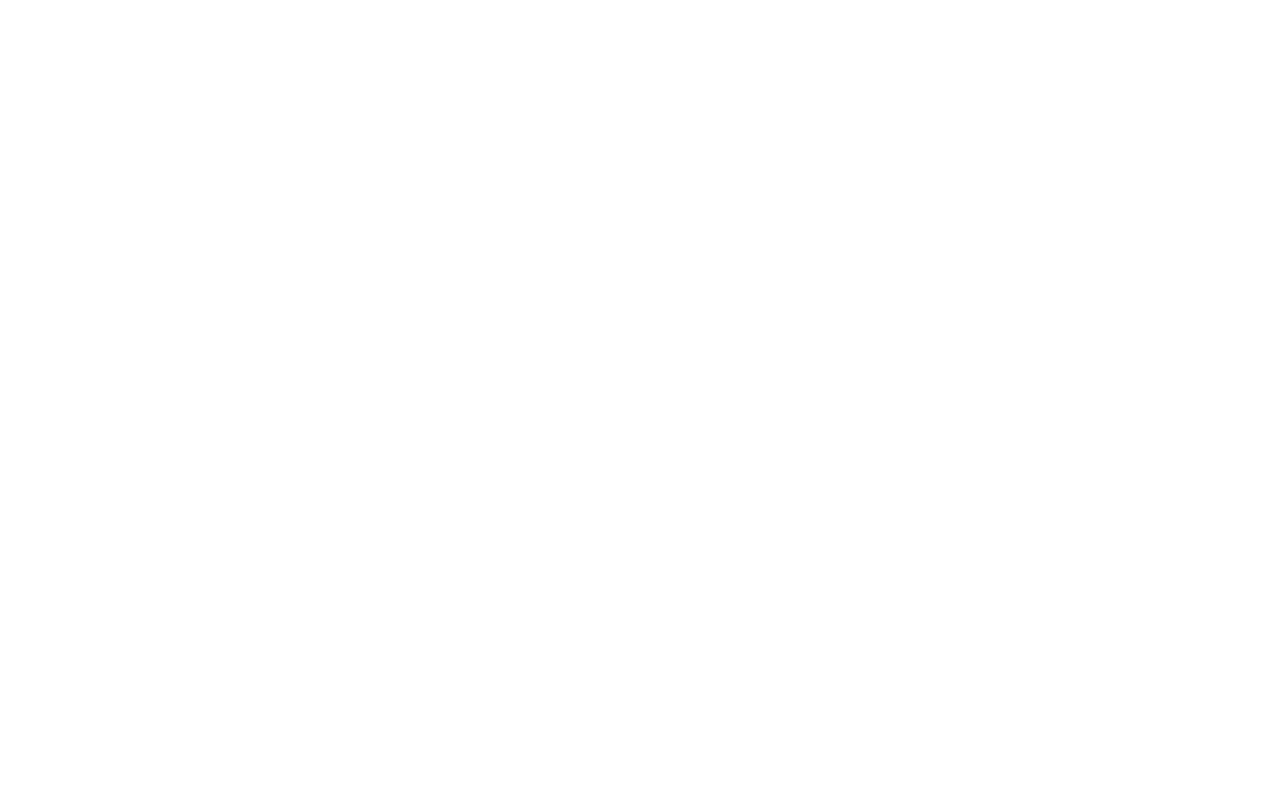
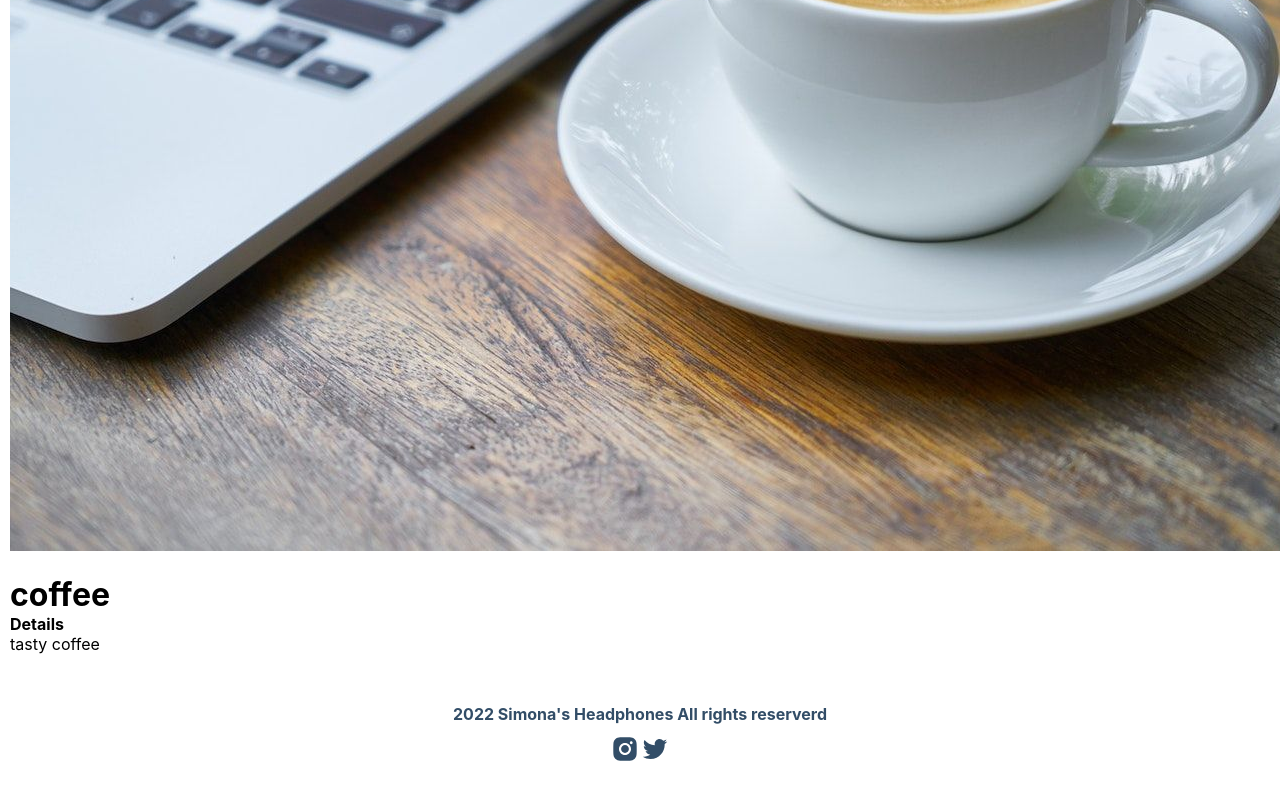
Before and after one commit to godriceeichie/React-Ecommerce-Website, a React (Create React App) app: page /product/coffee in a window 1280 px wide. Shown: the part 356-1156 px from the top of the page. Before the commit the page ends 800 px from the top, so only its background shows below. Built offline with nearby package versions, Linux system fonts and the light colour scheme.

Commit message:
Finished writing the html code for the first part of the product page

```diff
--- a/src/components/Footer.js
+++ b/src/components/Footer.js
@@ -7,8 +7,8 @@ const Footer = () => {
             <div className='footer-container'>
                 <p>2022 Simona's Headphones All rights reserverd</p>
                 <p className='icons'>
-                    <AiFillInstagram />
-                    <AiOutlineTwitter />
+                    <AiFillInstagram style={{fontSize: '30px'}}/>
+                    <AiOutlineTwitter style={{fontSize: '30px'}}/>
                 </p>
             </div>
         </footer>
--- a/src/components/Home.js
+++ b/src/components/Home.js
@@ -12,7 +12,9 @@ const Home = () => {
         <Products.Provider value={products}>
             <div className='layout'>
                 <Header />
-                <Outlet />
+                <main className='main-container'>
+                    <Outlet />
+                </main>
                 <Footer />
             </div>
         </Products.Provider>
--- a/src/components/MainContent.js
+++ b/src/components/MainContent.js
@@ -5,11 +5,11 @@ import ProductsBanner from './ProductsBanner';
 
 const MainContent = () => {
     return (
-        <main className='main-content'>
+        <>
             <HeroBanner />
             <ProductsBanner />
             <FooterBanner />
-        </main>
+        </>
     );
 }
 
--- a/src/components/ProductPage.js
+++ b/src/components/ProductPage.js
@@ -1,9 +1,42 @@
-import React from 'react';
+import React, { useContext, useState, useEffect } from 'react';
+import { useParams } from 'react-router-dom';
+import { Products } from './Home';
 
 const ProductPage = () => {
+    const { id } = useParams()
+    const [productState, setproductState] = useState([]);
+    const products = useContext(Products);
+
+    useEffect(() => {
+        setproductState(products.filter(({title}) => title === id));
+    }, [products]);
+
+    // console.log(productState);
+
     return (
         <div>
-            <h1>Products</h1>
+            {
+                productState.map(({id, title, image, details, price}) => {
+                    return(
+                        <div className='product-detail-container' key={id}>
+                            <div>
+                                <div className='image-container'>
+                                    <img src={image} alt="" className='product-detail-image'/>
+                                </div>
+                                <div className='small-images-container'>
+                                    <img src="" alt="" className='a'/>
+                                </div>
+                            </div>
+                            <div className='product-detail-desc'>
+                                <h1>{title}</h1>
+                                <h4>Details</h4>
+                                <p>{details}</p>
+                            </div>
+                        </div>
+                    )
+                })
+            }
+
         </div>
     );
 }
```
